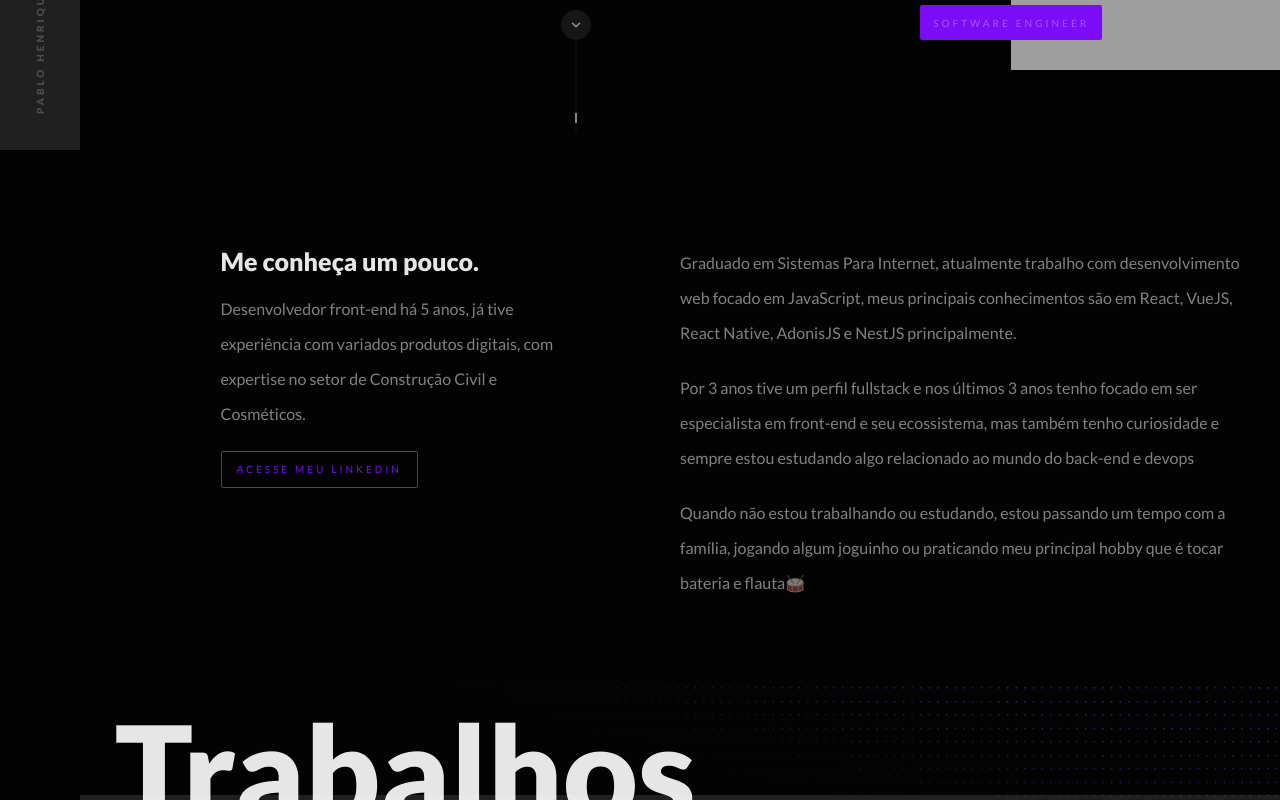
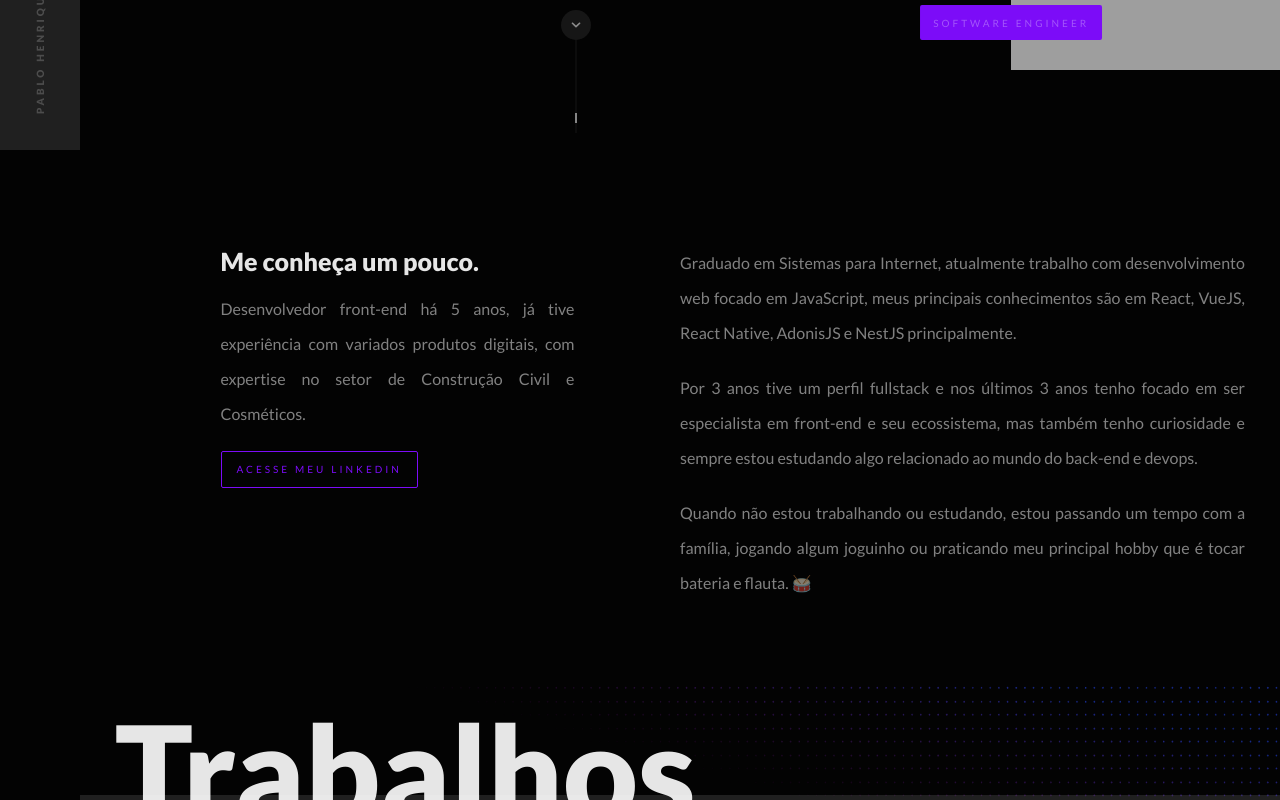
Before and after one commit to pablohenriqueop/mywebsite, a Next.js app: page / in a window 1280 px wide. Shown: the part 650-1450 px from the top of the page. Built offline with nearby package versions, Linux system fonts and the light colour scheme; grey boxes are pictures that could not be loaded.

Commit message:
improvments on text align and words

```diff
--- a/src/pages/index.tsx
+++ b/src/pages/index.tsx
@@ -80,7 +80,7 @@ export default function Home() {
             </div>
             <div className={styles.right}>
               <p>
-                Graduado em Sistemas Para Internet, atualmente trabalho com
+                Graduado em Sistemas para Internet, atualmente trabalho com
                 desenvolvimento web focado em JavaScript, meus principais
                 conhecimentos são em React, VueJS, React Native, AdonisJS e
                 NestJS principalmente.
@@ -89,12 +89,12 @@ export default function Home() {
                 Por 3 anos tive um perfil fullstack e nos últimos 3 anos tenho
                 focado em ser especialista em front-end e seu ecossistema, mas
                 também tenho curiosidade e sempre estou estudando algo
-                relacionado ao mundo do back-end e devops
+                relacionado ao mundo do back-end e devops.
               </p>
               <p>
                 Quando não estou trabalhando ou estudando, estou passando um
                 tempo com a família, jogando algum joguinho ou praticando meu
-                principal hobby que é tocar bateria e flauta🥁
+                principal hobby que é tocar bateria e flauta. 🥁
               </p>
             </div>
           </div>
--- a/src/styles/Home.module.css
+++ b/src/styles/Home.module.css
@@ -247,6 +247,7 @@ section.hero .container {
   color: rgba(255, 255, 255, 0.5);
   line-height: 219%;
   margin-bottom: 20px;
+  text-align: justify;
 }
 
 .about .container {
```
